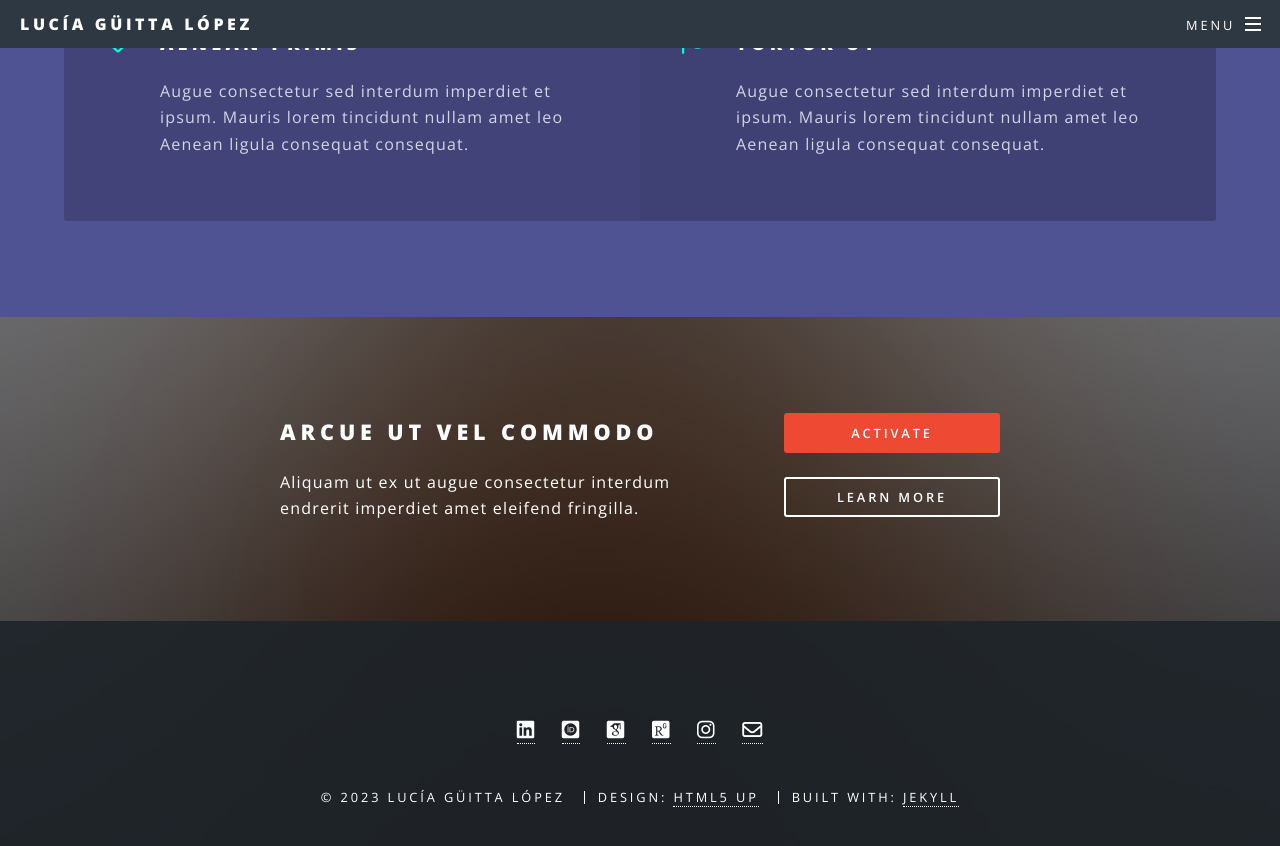
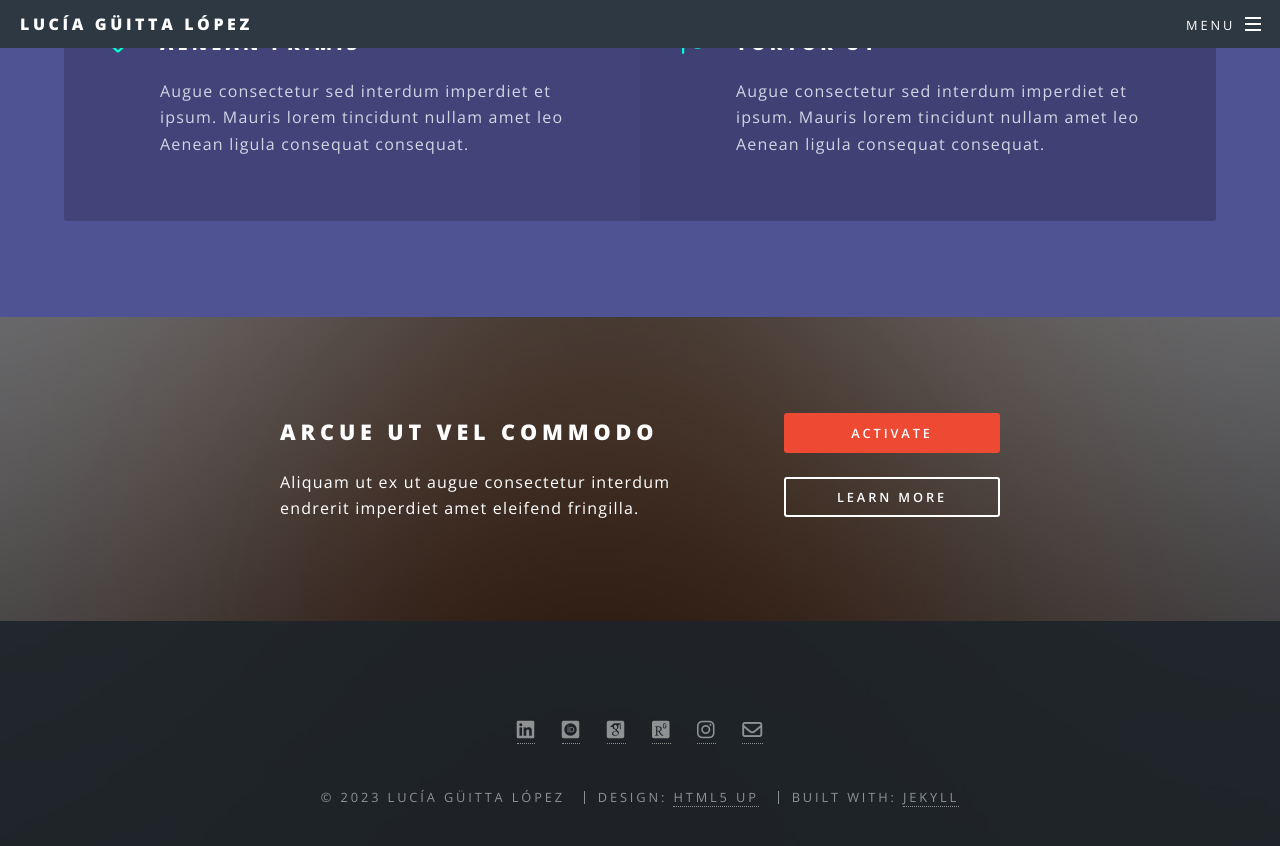
Before and after one commit to Lucia-Guitta/Lucia-Guitta.github.io, a Jekyll site: the page built from index.html, in a window 1280 px wide and 900 px high, scrolled down 3625 px. Shown: the top 846 px of the window. Built offline with Jekyll 4.4.1, drawn with Linux system fonts in a browser that asks for light colours; some web fonts are replaced.

Commit message:
Change back footer icons color

```diff
--- a/_sass/libs/_vars.scss
+++ b/_sass/libs/_vars.scss
@@ -40,7 +40,7 @@ $palette: (
   bg: #2e3842,
   fg: #fff,
   fg-bold: #fff,
-  fg-light: rgba(255, 255, 255, 1),
+  fg-light: rgba(255, 255, 255, 0.5),
   border: #fff,
   border-bg: rgba(144, 144, 144, 0.25),
   border2: #fff,
```
